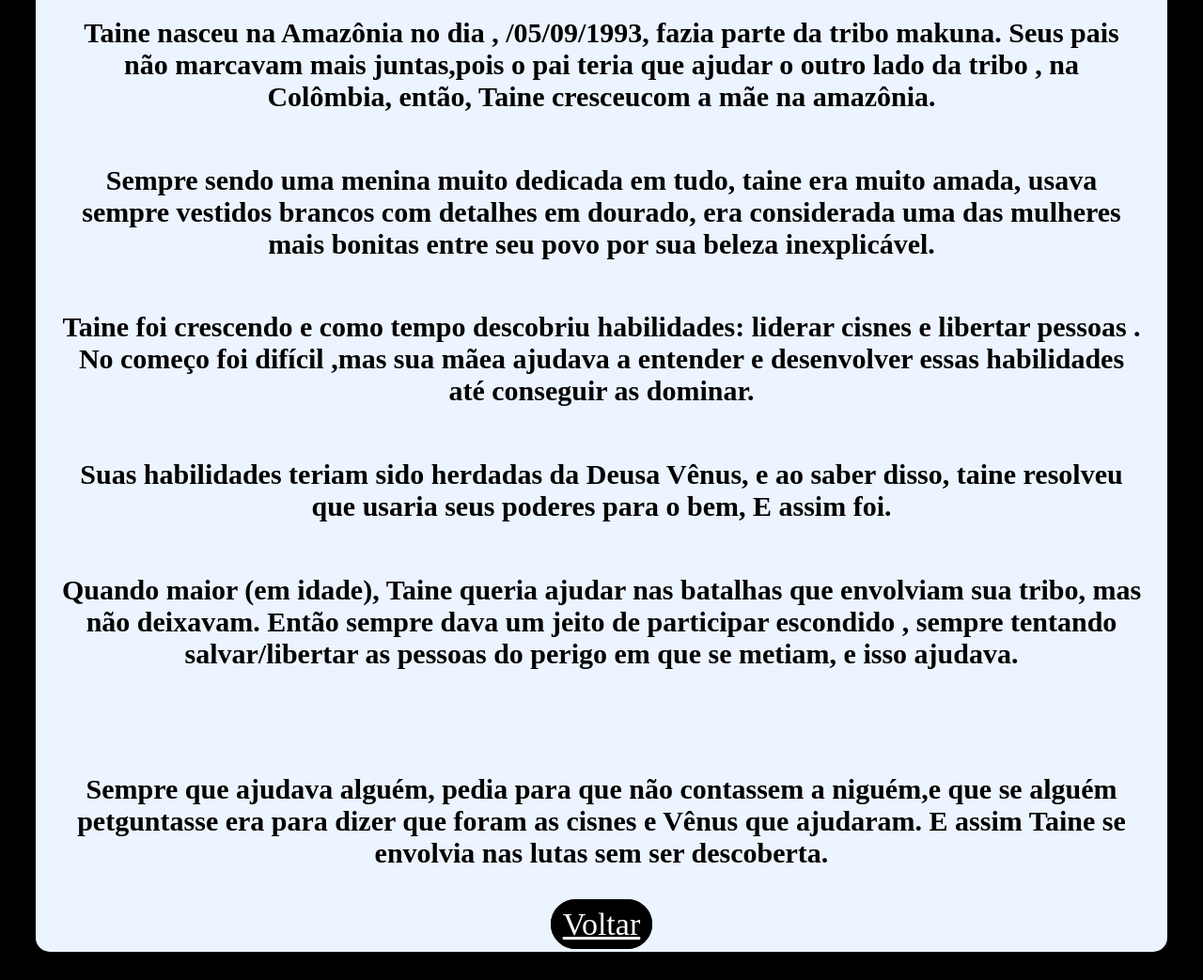
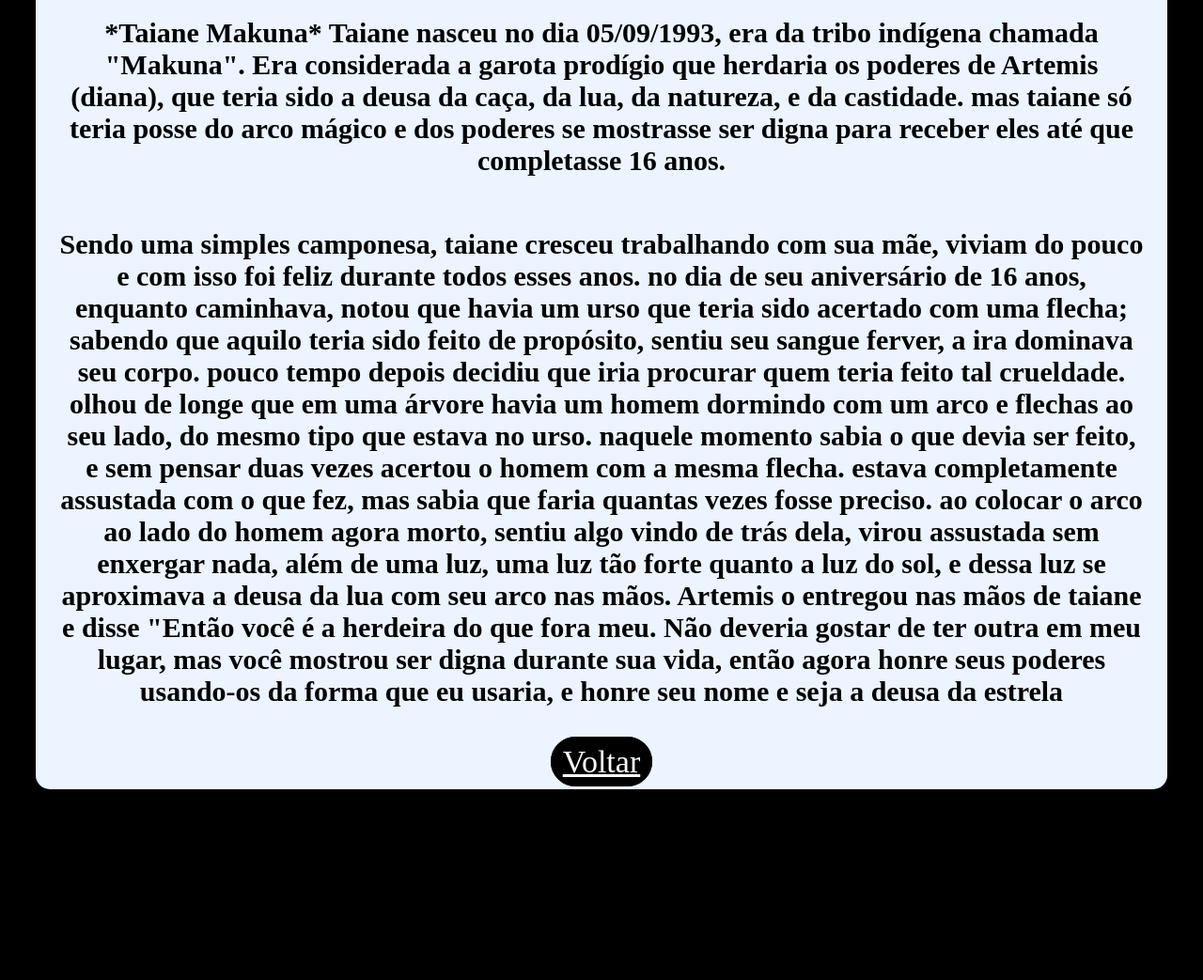
Before and after one commit to ArthurValmoleda/Taine, a plain HTML site: page index.html in a window 1280 px wide. Shown: the part 244-1287 px from the top of the page at 94% size. After the commit the page ends 1114 px from the top, so only its background shows below. Drawn offline with Linux system fonts and the light colour scheme.

Commit message:
Update index.html

```diff
--- a/index.html
+++ b/index.html
@@ -3,27 +3,14 @@
 <div class="container1">
 
   <h1> Taíne Makeina: Origem </h1>
-    <h2> Taine nasceu na Amazônia no dia , /05/09/1993, fazia parte da tribo makuna. Seus pais não marcavam mais juntas,pois o pai teria que
-ajudar o outro lado da tribo , na Colômbia, então, Taine cresceucom a mãe na amazônia.
+    <h2> *Taiane Makuna*
+
+Taiane nasceu no dia 05/09/1993, era da tribo indígena chamada "Makuna". Era considerada a garota prodígio que herdaria os poderes de Artemis (diana), que teria sido a deusa da caça, da lua, da natureza, e da castidade. mas taiane só teria posse do arco mágico e dos poderes se mostrasse ser digna para receber eles até que completasse 16 anos.
       </h2>
-<h2>
-	Sempre sendo uma menina muito dedicada em tudo, taine era muito amada, usava sempre vestidos brancos com detalhes em dourado,
-era considerada uma das mulheres mais bonitas entre seu povo por sua beleza inexplicável.
-  </h2>
-<h2>
-Taine foi crescendo e como tempo descobriu habilidades: liderar cisnes e libertar pessoas . No começo foi difícil ,mas sua mãea ajudava
-a entender e desenvolver essas habilidades até conseguir as dominar.
-</h2>
-  <h2>
-Suas habilidades teriam  sido herdadas da Deusa Vênus, e ao saber disso, taine resolveu que usaria seus poderes para o bem, E assim foi.
-    </h2>
-<h2>
-Quando maior (em idade), Taine queria ajudar nas batalhas que envolviam sua tribo, mas não deixavam. Então sempre dava um jeito de
-participar escondido , sempre tentando salvar/libertar  as pessoas do perigo em que se metiam, e isso ajudava.
-  <h2/>
-<h2>
-Sempre que ajudava alguém, pedia para que não contassem a niguém,e que se alguém petguntasse era para dizer que  foram as cisnes  e Vênus
-que ajudaram. E assim Taine se envolvia nas lutas sem ser descoberta.</h2>
+<h2>  Sendo uma simples camponesa, taiane cresceu trabalhando com sua mãe, viviam do pouco e com isso foi feliz durante todos esses anos.
+
+no dia de seu aniversário de 16 anos, enquanto caminhava, notou que havia um urso que teria sido acertado com uma flecha; sabendo que aquilo teria sido feito de propósito, sentiu seu sangue ferver, a ira dominava seu corpo. pouco tempo depois decidiu que iria procurar quem teria feito tal crueldade. olhou de longe que em uma árvore havia um homem dormindo com um arco e flechas ao seu lado, do mesmo tipo que estava no urso. naquele momento sabia o que devia ser feito, e sem pensar duas vezes acertou o homem com a mesma flecha. estava completamente assustada com o que fez, mas sabia que faria quantas vezes fosse preciso. ao colocar o arco ao lado do homem agora morto, sentiu algo vindo de trás dela, virou assustada sem enxergar nada, além de uma luz, uma luz tão forte quanto a luz do sol, e dessa luz se aproximava a deusa da lua com seu arco nas mãos. Artemis o entregou nas mãos de taiane e disse "Então você é a herdeira do que fora meu. Não deveria gostar de ter outra em meu lugar, mas você mostrou ser digna durante sua vida, então agora honre seus poderes usando-os da forma que eu usaria, e honre seu nome e seja a deusa da estrela </h2>
+  </body>
 
    <div align="center" class="conteiner">
       <a class="link" href="https://arthurvalmoleda.github.io/historiadospersonagens/">Voltar</a>
@@ -34,4 +21,7 @@ que ajudaram. E assim Taine se envolvia nas lutas sem ser descoberta.</h2>
   </body>
 
 
+
+
+
   <link href="https://arthurvalmoleda.github.io/Taine/style.css" rel="stylesheet"/>
```
